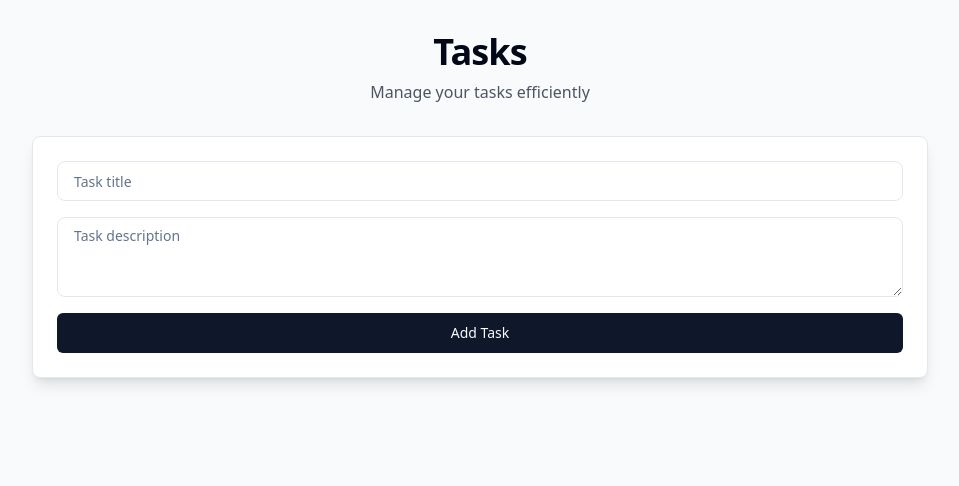
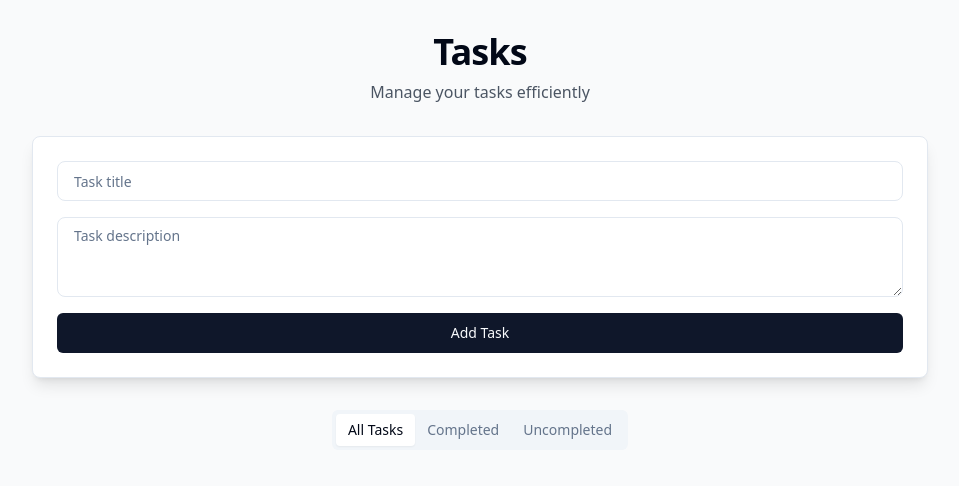
Before and after one commit to ruzellll/checkit-off-list, a React (Vite) app: page / in a window 1280 px wide. Shown: the top 486 px of the page, without its empty margins (160-1119 px from the left). Built offline with nearby package versions, Linux system fonts and the light colour scheme.

Commit message:
Add task filtering feature
Implement filters for displaying completed tasks, uncompleted tasks, and all tasks within the task management system.
[skip gpt_engineer]

```diff
--- a/src/pages/Index.tsx
+++ b/src/pages/Index.tsx
@@ -1,6 +1,7 @@
 import { useState } from "react";
 import { TaskForm } from "@/components/TaskForm";
 import { TaskGrid } from "@/components/TaskGrid";
+import { Tabs, TabsList, TabsTrigger } from "@/components/ui/tabs";
 
 interface Task {
   id: string;
@@ -11,6 +12,7 @@ interface Task {
 
 const Index = () => {
   const [tasks, setTasks] = useState<Task[]>([]);
+  const [filter, setFilter] = useState<"all" | "completed" | "uncompleted">("all");
 
   const handleAddTask = (title: string, description: string) => {
     const newTask: Task = {
@@ -42,6 +44,12 @@ const Index = () => {
     );
   };
 
+  const filteredTasks = tasks.filter((task) => {
+    if (filter === "completed") return task.completed;
+    if (filter === "uncompleted") return !task.completed;
+    return true;
+  });
+
   return (
     <div className="min-h-screen p-8 bg-gray-50">
       <div className="max-w-4xl mx-auto">
@@ -52,8 +60,17 @@ const Index = () => {
         <div className="p-6 mb-8 bg-white border rounded-lg shadow-lg">
           <TaskForm onSubmit={handleAddTask} />
         </div>
+        <div className="flex justify-center mb-6">
+          <Tabs defaultValue="all" onValueChange={(value) => setFilter(value as typeof filter)}>
+            <TabsList>
+              <TabsTrigger value="all">All Tasks</TabsTrigger>
+              <TabsTrigger value="completed">Completed</TabsTrigger>
+              <TabsTrigger value="uncompleted">Uncompleted</TabsTrigger>
+            </TabsList>
+          </Tabs>
+        </div>
         <TaskGrid
-          tasks={tasks}
+          tasks={filteredTasks}
           onDelete={handleDeleteTask}
           onUpdate={handleUpdateTask}
           onToggleComplete={handleToggleComplete}
```
